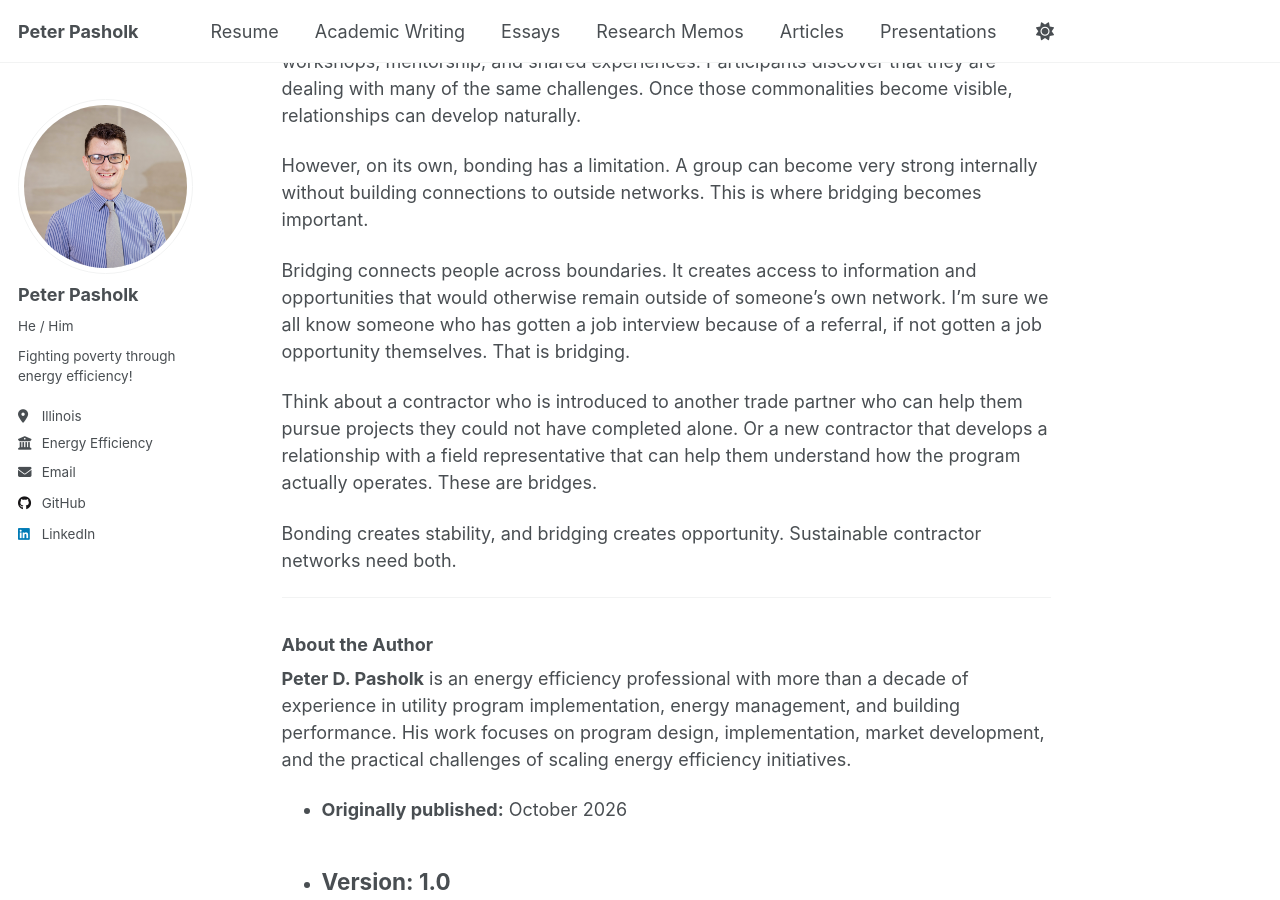
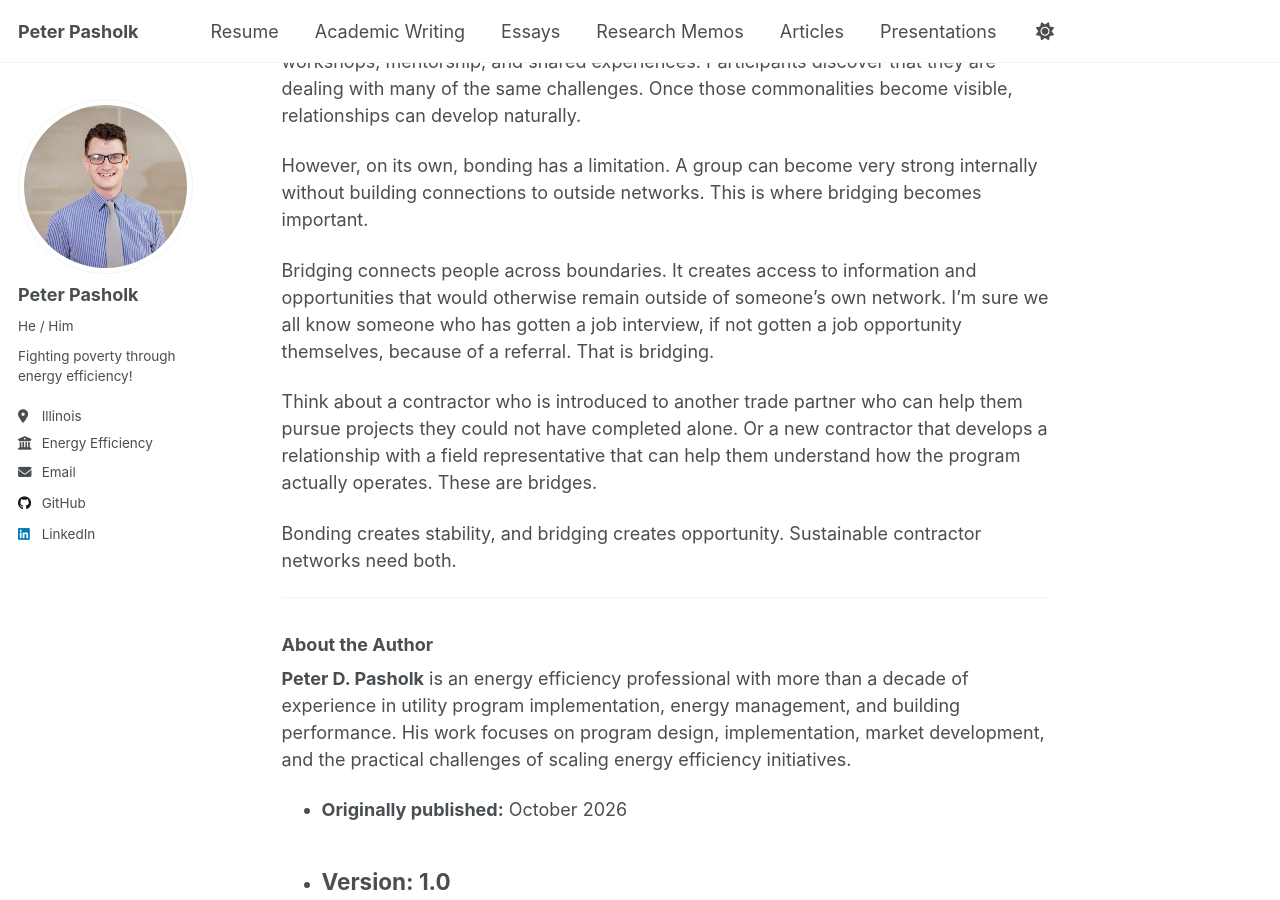
Before and after one commit to ppasholk/ppasholk.github.io, a Jekyll site: the page built from _portfolio/sustainability-in-energy-efficiency-2.md, in a window 1280 px wide and 900 px high, scrolled down 3253 px. Built offline with Jekyll 4.4.1, drawn with Linux system fonts in a browser that asks for light colours; a script that is not in the unit is left out.

```diff
--- a/_portfolio/sustainability-in-energy-efficiency-2.md
+++ b/_portfolio/sustainability-in-energy-efficiency-2.md
@@ -90,7 +90,7 @@ In contractor-development programs, bonding can emerge naturally through cohorts
 
 However, on its own, bonding has a limitation. A group can become very strong internally without building connections to outside networks. This is where bridging becomes important.
 
-Bridging connects people across boundaries. It creates access to information and opportunities that would otherwise remain outside of someone’s own network. I’m sure we all know someone who has gotten a job interview because of a referral, if not gotten a job opportunity themselves. That is bridging.
+Bridging connects people across boundaries. It creates access to information and opportunities that would otherwise remain outside of someone’s own network. I’m sure we all know someone who has gotten a job interview, if not gotten a job opportunity themselves, because of a referral. That is bridging.
 
 Think about a contractor who is introduced to another trade partner who can help them pursue projects they could not have completed alone. Or a new contractor that develops a relationship with a field representative that can help them understand how the program actually operates. These are bridges.
 
```
